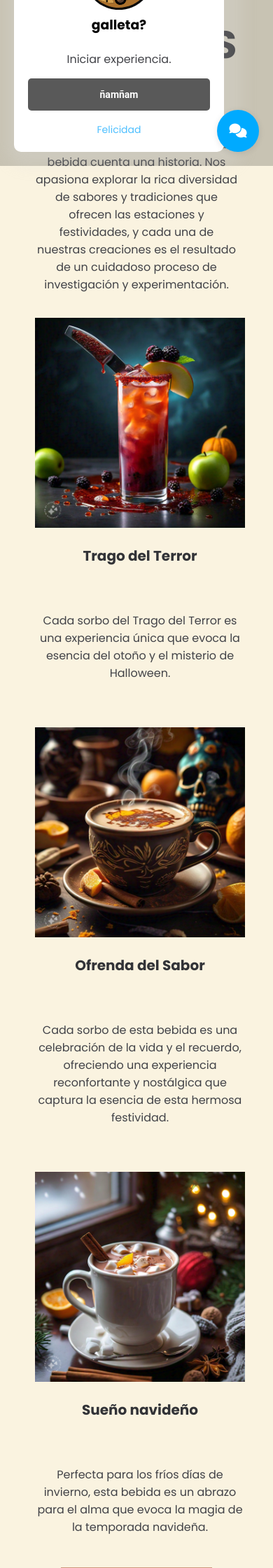
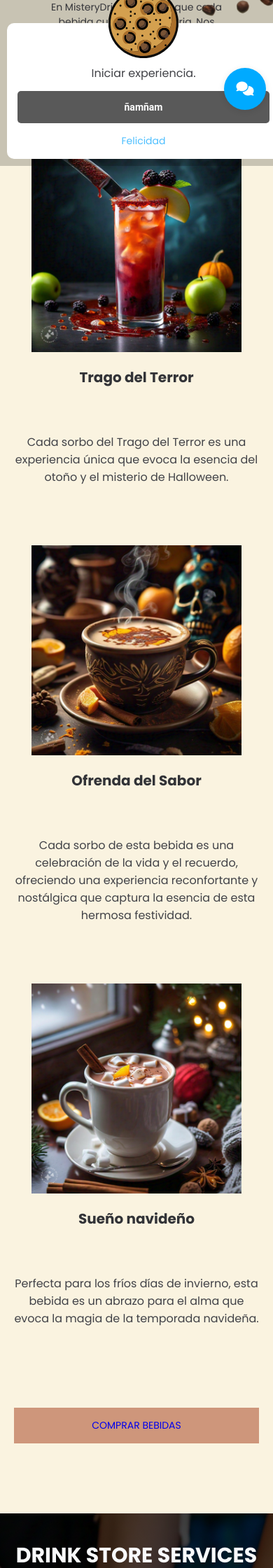
Before and after one commit to MisteryDrink/misterydrink, a PHP site: page / in a window 390 px wide. Shown: the part 607-2847 px from the top of the page at 70% size. Run offline with PHP 8.4, Linux system fonts and the light colour scheme; some libraries are stand-ins or nearby versions.

Commit message:
Update style.css

```diff
--- a/style.css
+++ b/style.css
@@ -927,109 +927,153 @@
     font-size: 20px; /* Tamaño del icono */
 }
 
-
-@media(max-width:991px) {
-
-    .menu {
-        padding: 30px;
+/* Estilos para pantallas pequeñas (móviles, hasta 768px) */
+@media (max-width: 768px) {
+    /* Ajustar el tamaño de las fuentes para que se vea bien en móviles */
+    body {
+        font-size: 14px;
     }
 
-    .menu label {
-        display: initial;
-    }
-
-    .menu .navbar {
-        position: absolute;
-        top: 100%;
-        left: 0;
-        right: 0;
-        background-color: #323337;
-        display: none;
-    }
-
-    .menu .navbar ul li {
-        width: 100%;
-    }
-
-    #menu:checked ~ .navbar {
-        display: initial;
-    }
-
-    .header {
-        min-height: 0vh;
-    }
-
-    .header-content{
-        padding: 100px 30px;
+    .header-content h1 {
+        font-size: 32px;
+        line-height: 48px;
     }
 
     .header-content p {
-        padding: 0;
+        font-size: 14px;
     }
 
-    .drink {
-        padding: 30px;
+    .button-container {
+        text-align: center;
     }
 
+    .btn, .btn-1 {
+        width: 100%; /* Hacer los botones más grandes en móviles */
+        padding: 15px 20px;
+    }
+
+    /* Ajustes para la barra de navegación */
+    .navbar-nav {
+        display: block; /* Para apilar los elementos de la navegación */
+        width: 100%;
+        text-align: center;
+    }
+
+    .navbar-nav li {
+        margin-bottom: 10px; /* Separar los elementos de la navegación */
+    }
+
+    /* Ajustar el header */
+    .header {
+        min-height: 50vh;
+    }
+
+    .logo {
+        width: 60px; /* Ajustar el tamaño del logo */
+    }
+
+    /* Ajustar el contenido de las bebidas */
     .drink-content h2 {
-        padding: 0;
+        font-size: 28px;
+        line-height: 40px;
+        padding: 0 30px;
     }
 
     .txt-p {
-        padding: 0;
+        font-size: 14px;
+        padding: 0 30px;
     }
 
     .drink-group {
         flex-direction: column;
-        margin-bottom: 0;
+        justify-content: center;
+        align-items: center;
     }
 
-    .drink-img {
-        display: none;
+    .drink-1 {
+        width: 100%; /* Asegurarse de que las imágenes y contenidos se adapten al móvil */
+        margin-bottom: 20px;
     }
 
-    .services{
-        padding: 30px;
+    /* Ajustes para el footer */
+    .services {
+        padding: 40px 20px;
     }
 
-    .services-content p {
-        padding: 0;
+    .services-content h2 {
+        font-size: 30px;
+        line-height: 40px;
     }
 
-    .services-group {
+    .blog-content {
         flex-direction: column;
-        margin-bottom: 0;
+        text-align: center;
     }
 
-    .services-1{
-        margin-bottom: 25px;
+    .blog-1 {
+        width: 100%;
+        padding: 10px;
     }
 
+    /* Ajustar la barra lateral y el chat */
+    .chatbot-window {
+        width: 100%;
+        bottom: 80px;
+        right: 10px;
+    }
+
+    #chatbot-bubble {
+        bottom: 80px;
+        right: 10px;
+        padding: 10px; /* Ajustar el tamaño de la burbuja */
+    }
 
     .general {
         flex-direction: column;
     }
 
-    .general-1 {
+    .general-1, .general-2, .general-3 {
         width: 100%;
-        padding: 30px;
-        text-align: center;
     }
 
-    .general-2, .general-3 {
-        display: none;
+    /* Ajustes para el aviso de cookies */
+    .aviso-cookies {
+        width: 100%;
+        padding: 15px;
+        position: fixed;
+        bottom: 10px;
+        left: 10px;
+        max-width: 100%;
+        box-shadow: none;
     }
 
-    .blog {
-        padding: 30px;
+    /* Ajustes de las redes sociales */
+    .social-icon-wrapper {
+        text-align: center;
+        padding: 10px;
+        background-color: #000;
     }
 
-    .blog-content {
-        flex-direction: column;
+    .social-icon {
+        margin: 0 5px;
+        font-size: 1.5rem;
     }
 
-    .blog-1,.blog-2,.blog-3{
-        padding: 0;
+    /* Mejorar la visibilidad de los botones del chatbot */
+    .chat-header {
+        font-size: 14px;
+        padding: 5px;
     }
 
+    .chatbox {
+        font-size: 14px;
+    }
+
+    /* Ajustes adicionales */
+    .drink-img {
+        width: 100%;
+        height: auto;
+    }
 }
+
+}
```
